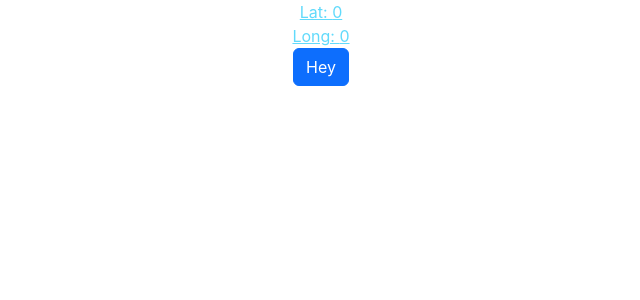
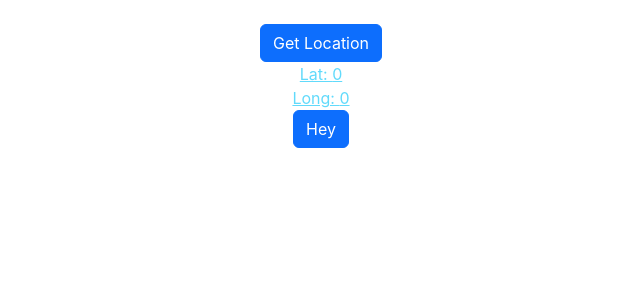
Before and after one commit to tizhad/Fitsi, a React (Create React App) app: page / in a window 1280 px wide. Shown: the top 300 px of the page, without its empty margins (319-959 px from the left). Built offline with nearby package versions, Linux system fonts and the light colour scheme; no server answers.

Commit message:
show location information if it is available.

```diff
--- a/src/App.tsx
+++ b/src/App.tsx
@@ -1,4 +1,4 @@
-import React, {useEffect, useState} from 'react';
+import React, {useState} from 'react';
 import './App.css';
 import {Location} from "./Models/Location";
 import Message from "./Message/message";
@@ -7,10 +7,6 @@ function App() {
     const [location, setLocation] = useState(new Location());
     const [message, setMessage] = useState('');
     const [errorMessage, setErrorMessage] = useState('');
-
-    useEffect(() => {
-        getUserCurrentLocation();
-    }, []);
 
     function getUserCurrentLocation() {
         navigator.geolocation.getCurrentPosition((position: GeolocationPosition) => {
@@ -27,7 +23,11 @@ function App() {
 
 
     return (
-        <div className="App">
+
+        <div className="App m-4">
+            <button className='btn btn-primary' onClick={getUserCurrentLocation}>Get Location</button>
+            {location ? (
+                <div>
                     <a
                         className="App-link"
                         href="https://reactjs.org"
@@ -36,6 +36,9 @@ function App() {
                     >
                         Lat: {location.lat} <br/> Long: {location.long}
                     </a>
+                </div>
+            ) : null}
+
             <Message message={message} errorMessage={errorMessage}></Message>
 
         </div>
```
Lines whose indentation alone changed are shown as unchanged.
